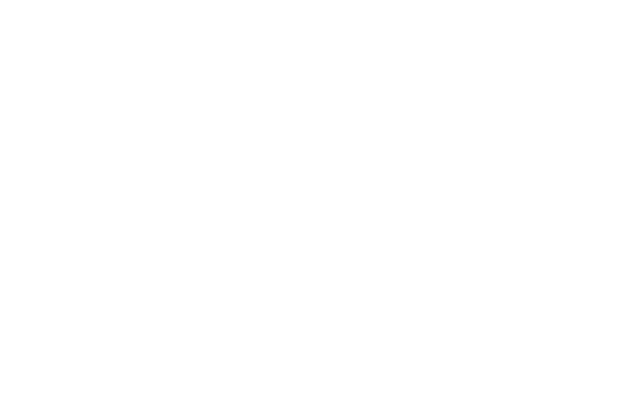
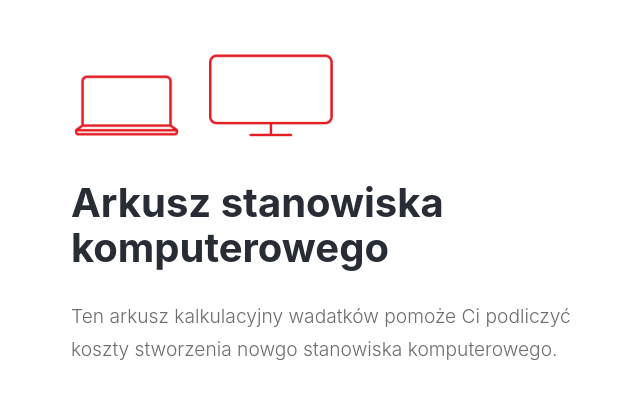
Before and after one commit to mattkepa/Arkusz-stanowiska-komputerowego, a React (Create React App) app: page / in a window 1280 px wide. Shown: the top 398 px of the page, without its empty margins (319-959 px from the left). Built offline with nearby package versions, Linux system fonts and the light colour scheme; the HTML template or start-up script is replaced by a standard one.

Commit message:
feat: add Header component

```diff
--- a/src/App.js
+++ b/src/App.js
@@ -1,9 +1,15 @@
 import React from 'react';
+
+import Header from './components/Header';
 
 import './App.scss';
 
 function App() {
-  return <div className="app-container"></div>;
+  return (
+    <div className="app-container">
+      <Header />
+    </div>
+  );
 }
 
 export default App;
--- /dev/null
+++ b/src/components/Header.js
@@ -0,0 +1,18 @@
+import React from 'react';
+
+import './Header.scss';
+
+function Header() {
+  return (
+    <div className="header">
+      <div className="header__logo"></div>
+      <h1 className="header__heading">Arkusz stanowiska komputerowego</h1>
+      <p className="header__lead">
+        Ten arkusz kalkulacyjny wadatków pomoże Ci podliczyć koszty stworzenia
+        nowgo stanowiska komputerowego.
+      </p>
+    </div>
+  );
+}
+
+export default Header;
--- /dev/null
+++ b/src/components/Header.scss
@@ -0,0 +1,46 @@
+.header {
+  display: flex;
+  flex-direction: column;
+  max-width: 500px;
+  margin: 65px 24px 0 24px;
+
+  &__logo {
+    height: 90px;
+    background: url(../assets/img/logo.png) no-repeat 0% 50%;
+    background-size: contain;
+  }
+
+  &__heading {
+    font-size: 2rem;
+    font-weight: 700;
+    line-height: 45px;
+    color: #282c34;
+    margin: 40px 0 0 0;
+  }
+
+  &__lead {
+    font-size: 1.125rem;
+    font-weight: 300;
+    line-height: 1.7;
+    color: #6d6d6d;
+    margin: 30px 0 0 0;
+  }
+}
+
+@media screen and (min-width: 520px) {
+  .header {
+    &__heading {
+      font-size: 2.5rem;
+    }
+  }
+}
+
+@media screen and (min-width: 576px) {
+  .header {
+    margin: 50px auto 0 auto;
+
+    &__lead {
+      font-size: 1.2rem;
+    }
+  }
+}
```
Also changed, not shown: src/assets/img/logo.png (added).
